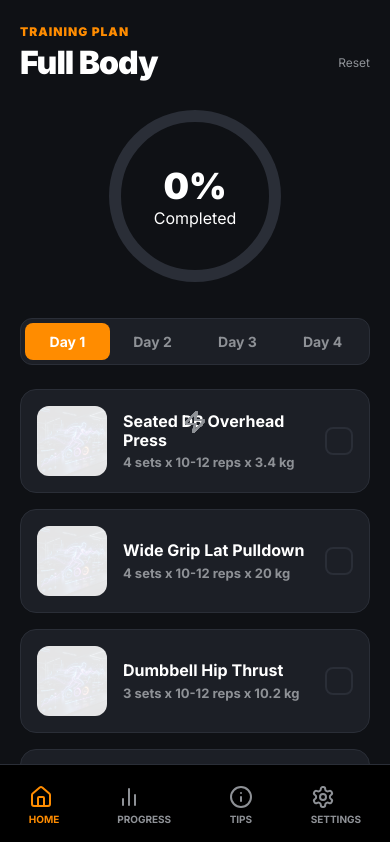
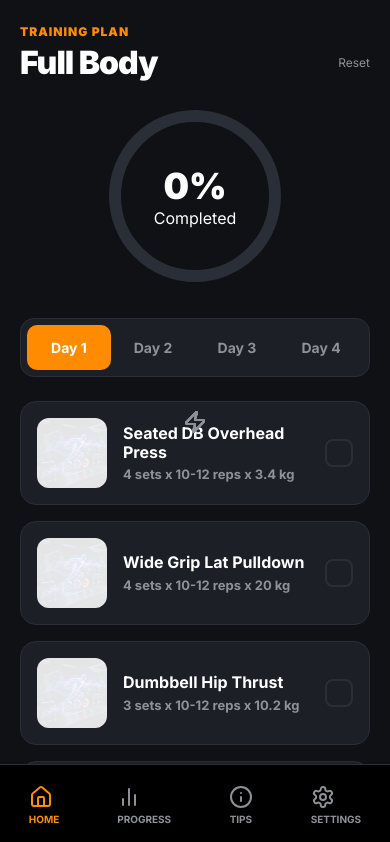
Before and after one commit to ridoandikap/fitness-scheduler, a React (Vite) app: page / in a window 390 px wide. Shown: the top 842 px of the page. Built offline with nearby package versions, Linux system fonts and the light colour scheme.

Commit message:
Fix: Improve tab clickability for mobile

```diff
--- a/src/index.css
+++ b/src/index.css
@@ -74,22 +74,26 @@ body {
 .tabs {
   display: flex;
   background: var(--card-bg);
-  border-radius: 12px;
-  padding: 4px;
+  border-radius: 14px;
+  padding: 6px;
   margin-bottom: 24px;
   border: 1px solid var(--border);
+  position: relative;
+  z-index: 50;
 }
 
 .tab {
   flex: 1;
   text-align: center;
-  padding: 10px;
-  border-radius: 8px;
+  padding: 14px 10px; /* Padding lebih besar untuk iPhone */
+  border-radius: 10px;
   font-weight: 700;
   font-size: 14px;
   color: var(--text-dim);
   cursor: pointer;
   transition: all 0.2s;
+  user-select: none;
+  z-index: 10;
 }
 
 .tab.active {
```
